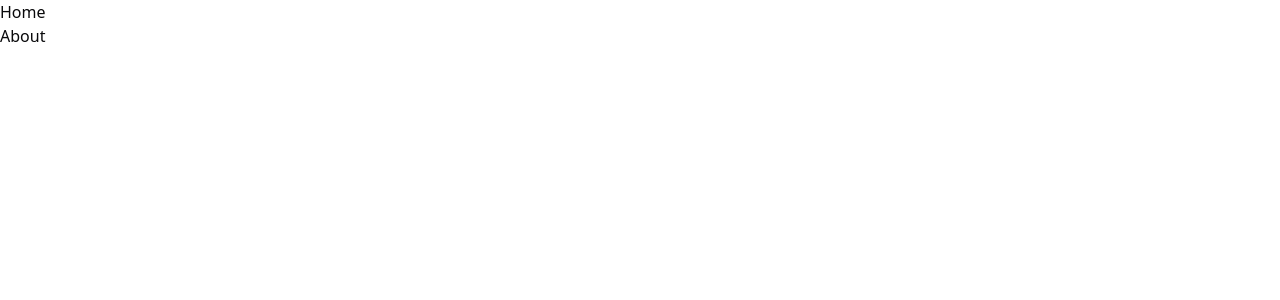
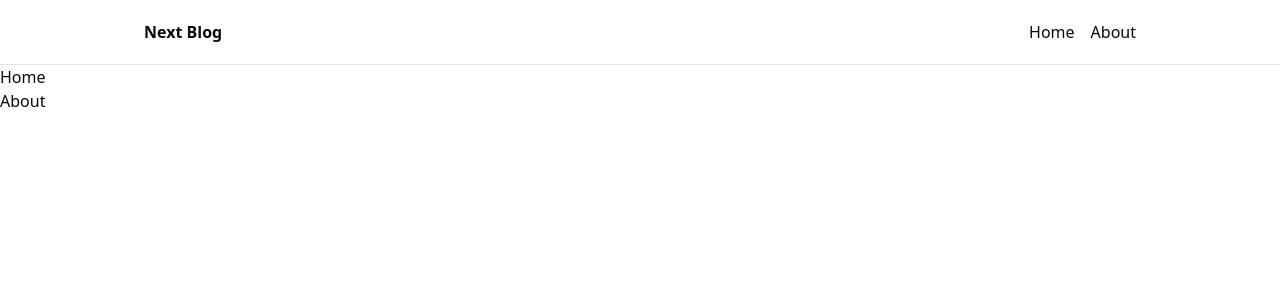
Before and after one commit to bricard-dev/next-blog, a Next.js app: page / in a window 1280 px wide. Shown: the top 300 px of the page. Built offline with nearby package versions, Linux system fonts and the light colour scheme.

Commit message:
Add header component with navigation and unit tests

```diff
--- a/src/app/globals.css
+++ b/src/app/globals.css
@@ -121,12 +121,12 @@
     @apply border-border outline-ring/50;
   }
   body {
-    @apply bg-background text-foreground;
+    @apply w-screen min-h-screen flex flex-col bg-background text-foreground;
   }
 }
 
 @layer components {
   button {
-    @apply cursor-pointer
+    @apply cursor-pointer;
   }
 }
--- a/src/app/layout.tsx
+++ b/src/app/layout.tsx
@@ -1,6 +1,7 @@
 import type { Metadata } from "next";
 import { Geist, Geist_Mono } from "next/font/google";
 import "./globals.css";
+import Header from "@/components/layout/header/header";
 
 const geistSans = Geist({
   variable: "--font-geist-sans",
@@ -28,6 +29,7 @@ export default function RootLayout({
       <body
         className={`${geistSans.variable} ${geistMono.variable} antialiased`}
       >
+        <Header />
         {children}
       </body>
     </html>
--- /dev/null
+++ b/src/components/layout/header/header.tsx
@@ -0,0 +1,15 @@
+import React from "react";
+import Navbar from "./navbar";
+
+export default function Header() {
+  return (
+    <header className="w-full border-b">
+      <div className="max-w-5xl w-full h-16 mx-auto px-4 flex justify-between items-center">
+        <div>
+          <h1 className="font-bold">Next Blog</h1>
+        </div>
+        <Navbar />
+      </div>
+    </header>
+  );
+}
--- /dev/null
+++ b/src/components/layout/header/navbar.tsx
@@ -0,0 +1,26 @@
+import Link from "next/link";
+import React from "react";
+
+const links = [
+  {
+    label: "Home",
+    href: "/",
+  },
+  {
+    label: "About",
+    href: "/about",
+  },
+];
+export default function Navbar() {
+  return (
+    <nav>
+      <ul className="flex gap-4">
+        {links.map(({ label, href }) => (
+          <li key={label}>
+            <Link href={href}>{label}</Link>
+          </li>
+        ))}
+      </ul>
+    </nav>
+  );
+}
```
Also changed, not shown: 1 other file (tests, documents, lock files or other folders).
